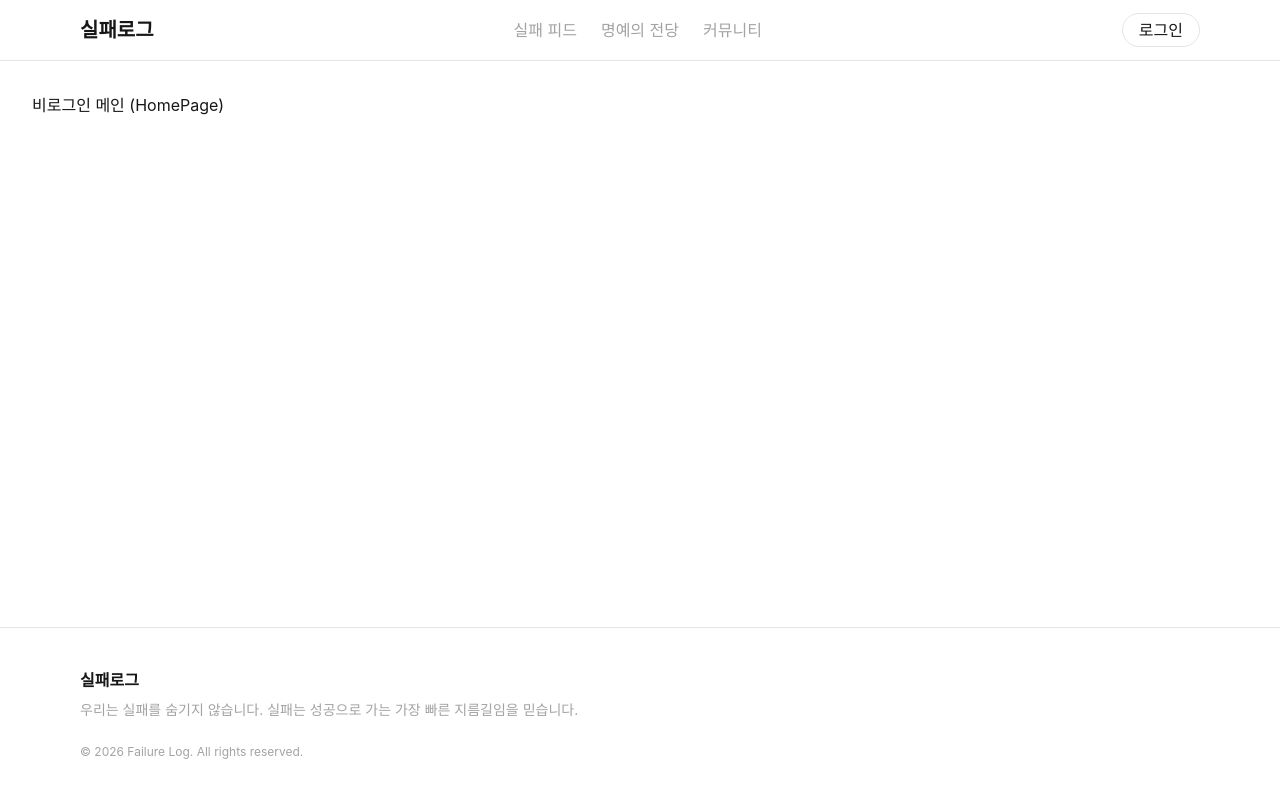
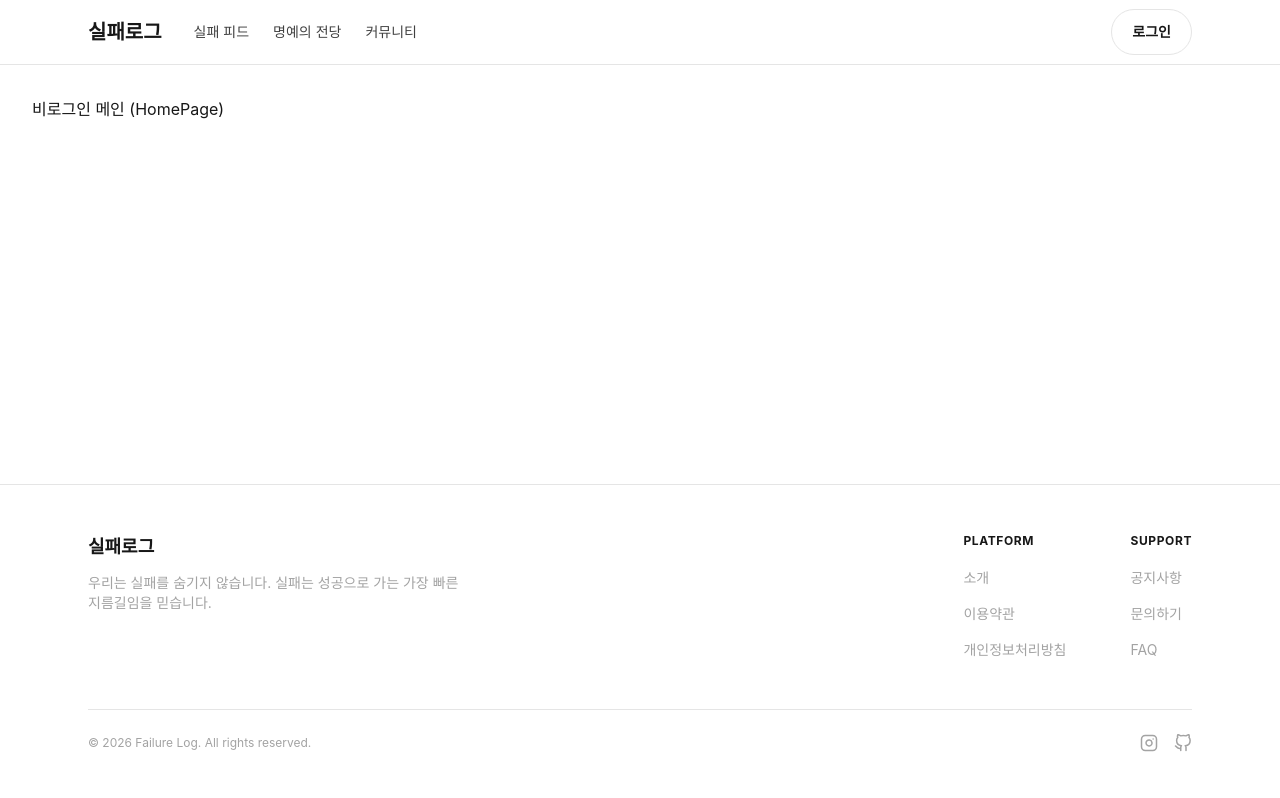
Before and after one commit to skhuthon-5-team/frontend, a React app: page / in a window 1280 px wide. Built offline with nearby package versions, Linux system fonts and the light colour scheme; the HTML template or start-up script is replaced by a standard one.

Commit message:
feat: 헤더와 푸터 UI 개선 (#2)

```diff
--- a/src/components/layout/Footer.jsx
+++ b/src/components/layout/Footer.jsx
@@ -1,12 +1,80 @@
+const linkColumns = [
+  {
+    title: "PLATFORM",
+    links: ["소개", "이용약관", "개인정보처리방침"],
+  },
+  {
+    title: "SUPPORT",
+    links: ["공지사항", "문의하기", "FAQ"],
+  },
+];
+
+const socialIcons = [
+  {
+    label: "Instagram",
+    path: (
+      <>
+        <rect x="2" y="2" width="20" height="20" rx="5" ry="5" />
+        <path d="M16 11.37A4 4 0 1 1 12.63 8 4 4 0 0 1 16 11.37z" />
+        <line x1="17.5" y1="6.5" x2="17.51" y2="6.5" />
+      </>
+    ),
+  },
+  {
+    label: "GitHub",
+    path: (
+      <path d="M9 19c-5 1.5-5-2.5-7-3m14 6v-3.87a3.37 3.37 0 0 0-.94-2.61c3.14-.35 6.44-1.54 6.44-7A5.44 5.44 0 0 0 20 4.77 5.07 5.07 0 0 0 19.91 1S18.73.65 16 2.48a13.38 13.38 0 0 0-7 0C6.27.65 5.09 1 5.09 1A5.07 5.07 0 0 0 5 4.77a5.44 5.44 0 0 0-1.5 3.78c0 5.42 3.3 6.61 6.44 7A3.37 3.37 0 0 0 9 18.13V22" />
+    ),
+  },
+];
+
 export default function Footer() {
   return (
     <footer className="border-t border-border-default bg-surface-base">
-        <div className="mx-auto max-w-6xl px-4 py-10 text-text-muted">
-          <p className="font-bold text-text-strong">실패로그</p>
-          <p className="mt-2 text-sm">
+      <div className="mx-auto max-w-6xl px-4 py-12 sm:px-6">
+        <div className="flex flex-col gap-10 md:flex-row md:justify-between">
+          <div className="max-w-sm">
+            <p className="text-lg font-bold text-text-strong">실패로그</p>
+            <p className="mt-3 text-sm text-text-muted">
               우리는 실패를 숨기지 않습니다. 실패는 성공으로 가는 가장 빠른 지름길임을 믿습니다.
             </p>
-          <p className="mt-6 text-xs">© 2026 Failure Log. All rights reserved.</p>
+          </div>
+
+          <div className="flex gap-16">
+            {linkColumns.map((column) => (
+              <div key={column.title}>
+                <p className="text-xs font-bold tracking-wider text-text-strong">{column.title}</p>
+                <ul className="mt-4 flex flex-col gap-3">
+                  {column.links.map((link) => (
+                    <li key={link}>
+                      <a href="#" className="text-sm text-text-muted transition hover:text-text-strong">
+                        {link}
+                      </a>
+                    </li>
+                  ))}
+                </ul>
+              </div>
+            ))}
+          </div>
+        </div>
+
+        <div className="mt-12 flex flex-col gap-4 border-t border-border-default pt-6 sm:flex-row sm:items-center sm:justify-between">
+          <p className="text-xs text-text-muted">© 2026 Failure Log. All rights reserved.</p>
+          <div className="flex items-center gap-4">
+            {socialIcons.map((icon) => (
+              <a
+                key={icon.label}
+                href="#"
+                aria-label={icon.label}
+                className="text-text-muted transition hover:text-text-strong"
+              >
+                <svg width="18" height="18" viewBox="0 0 24 24" fill="none" stroke="currentColor" strokeWidth="2" strokeLinecap="round" strokeLinejoin="round">
+                  {icon.path}
+                </svg>
+              </a>
+            ))}
+          </div>
+        </div>
       </div>
     </footer>
   );
--- a/src/components/layout/Header.jsx
+++ b/src/components/layout/Header.jsx
@@ -1,77 +1,106 @@
 import { useState } from "react";
 import { Link, NavLink } from "react-router-dom";
 import { useAuthStore } from "../../store/authStore";
+import Button from "../ui/Button";
+import Avatar from "../ui/Avatar";
 
 const navItems = [
-  { to: "/feed", label: "실패 피드" },
-  { to: "/hall-of-fame", label: "명예의 전당" },
-  { to: "/community", label: "커뮤니티" },
+  { label: "실패 피드", to: "/feed" },
+  { label: "명예의 전당", to: "/hall-of-fame" },
+  { label: "커뮤니티", to: "/community" },
 ];
 
 export default function Header() {
-  const isLoggedIn = useAuthStore((s) => s.isLoggedIn);
-  const [menuOpen, setMenuOpen] = useState(false);
+  const isLoggedIn = useAuthStore((state) => state.isLoggedIn);
+  const user = useAuthStore((state) => state.user);
+  const [isMenuOpen, setIsMenuOpen] = useState(false);
+
+  const closeMenu = () => setIsMenuOpen(false);
 
   return (
-    <header className="border-b border-border-default bg-surface-base">
-      <div className="mx-auto flex max-w-6xl items-center justify-between px-4 py-4">
-        <Link to="/" className="text-xl font-bold text-text-strong">
+    <header className="sticky top-0 z-50 border-b border-border-default bg-surface-base">
+      <div className="mx-auto flex h-16 max-w-6xl items-center justify-between px-4 sm:px-6">
+        <div className="flex items-center gap-8">
+          <Link to="/" className="text-xl font-bold text-text-strong" onClick={closeMenu}>
             실패로그
           </Link>
-
-        <nav className="hidden gap-6 md:flex">
+          <nav className="hidden items-center gap-6 md:flex">
             {navItems.map((item) => (
               <NavLink
                 key={item.to}
                 to={item.to}
                 className={({ isActive }) =>
-                isActive ? "text-text-strong" : "text-text-muted"
+                  `text-sm transition hover:text-text-strong ${
+                    isActive ? "font-bold text-text-strong" : "text-text-default"
+                  }`
                 }
               >
                 {item.label}
               </NavLink>
             ))}
           </nav>
+        </div>
 
-        <div className="hidden md:block">
+        <div className="flex items-center gap-3">
           {isLoggedIn ? (
-            <div className="h-8 w-8 rounded-full bg-surface-subtle" />
+            <Link to="/mypage">
+              <Avatar src={user?.avatarUrl} alt={user?.nickname} size="md" />
+            </Link>
           ) : (
-            <Link
-              to="/login"
-              className="rounded-full border border-border-default px-4 py-1.5 text-text-strong"
-            >
+            <Link to="/login" className="hidden md:block">
+              <Button variant="secondary" shape="pill" className="px-4 py-2">
                 로그인
+              </Button>
             </Link>
           )}
-        </div>
 
           <button
             type="button"
-          className="text-text-strong md:hidden"
-          onClick={() => setMenuOpen((v) => !v)}
+            onClick={() => setIsMenuOpen((prev) => !prev)}
+            className="flex h-10 w-10 items-center justify-center rounded-lg text-text-default hover:bg-surface-subtle md:hidden"
+            aria-label="메뉴 열기"
           >
-          메뉴
+            {isMenuOpen ? (
+              <svg width="24" height="24" viewBox="0 0 24 24" fill="none" stroke="currentColor" strokeWidth="2" strokeLinecap="round">
+                <line x1="18" y1="6" x2="6" y2="18" />
+                <line x1="6" y1="6" x2="18" y2="18" />
+              </svg>
+            ) : (
+              <svg width="24" height="24" viewBox="0 0 24 24" fill="none" stroke="currentColor" strokeWidth="2" strokeLinecap="round">
+                <line x1="3" y1="6" x2="21" y2="6" />
+                <line x1="3" y1="12" x2="21" y2="12" />
+                <line x1="3" y1="18" x2="21" y2="18" />
+              </svg>
+            )}
           </button>
         </div>
+      </div>
 
-      {menuOpen && (
-        <nav className="flex flex-col gap-3 border-t border-border-default px-4 py-4 md:hidden">
+      {isMenuOpen && (
+        <nav className="border-t border-border-default bg-surface-base px-4 py-3 md:hidden">
+          <div className="flex flex-col gap-1">
             {navItems.map((item) => (
               <NavLink
                 key={item.to}
                 to={item.to}
-              className="text-text-muted"
-              onClick={() => setMenuOpen(false)}
+                onClick={closeMenu}
+                className={({ isActive }) =>
+                  `rounded-lg px-3 py-2 text-sm transition hover:bg-surface-subtle ${
+                    isActive ? "font-bold text-text-strong" : "text-text-default"
+                  }`
+                }
               >
                 {item.label}
               </NavLink>
             ))}
             {!isLoggedIn && (
-            <Link to="/login" className="text-text-strong" onClick={() => setMenuOpen(false)}>
+              <Link to="/login" onClick={closeMenu} className="mt-1">
+                <Button variant="secondary" className="w-full rounded-full">
                   로그인
+                </Button>
               </Link>
             )}
+          </div>
         </nav>
       )}
     </header>
--- a/src/components/ui/Button.jsx
+++ b/src/components/ui/Button.jsx
@@ -1,26 +1,21 @@
 const variants = {
-    primary:
-      "bg-surface-inverse text-text-on-inverse hover:opacity-90",
-    secondary:
-      "bg-surface-base text-text-strong border border-border-default hover:bg-surface-subtle",
-    ghost:
-      "bg-transparent text-text-default hover:bg-surface-subtle",
+  primary: "bg-surface-inverse text-text-on-inverse hover:opacity-90",
+  secondary: "bg-surface-base text-text-strong border border-border-default hover:bg-surface-subtle",
+  ghost: "bg-transparent text-text-default hover:bg-surface-subtle",
 };
 
-  export default function Button({
-    variant = "primary",
-    children,
-    onClick,
-    type = "button",
-    disabled = false,
-    className = "",
-  }) {
+const shapes = {
+  default: "rounded-lg",
+  pill: "rounded-full",
+};
+
+export default function Button({ variant = "primary", shape = "default", children, onClick, type = "button", disabled = false, className = "" }) {
   return (
     <button
       type={type}
       onClick={onClick}
       disabled={disabled}
-        className={`inline-flex items-center justify-center gap-2 rounded-lg px-5 py-3 text-sm font-bold transition disabled:cursor-not-allowed disabled:opacity-50 ${variants[variant]} ${className}`}
+      className={`inline-flex items-center justify-center gap-2 px-5 py-3 text-sm font-bold transition disabled:cursor-not-allowed disabled:opacity-50 ${variants[variant]} ${shapes[shape]} ${className}`}
     >
       {children}
     </button>
```
Lines whose indentation alone changed are shown as unchanged.
